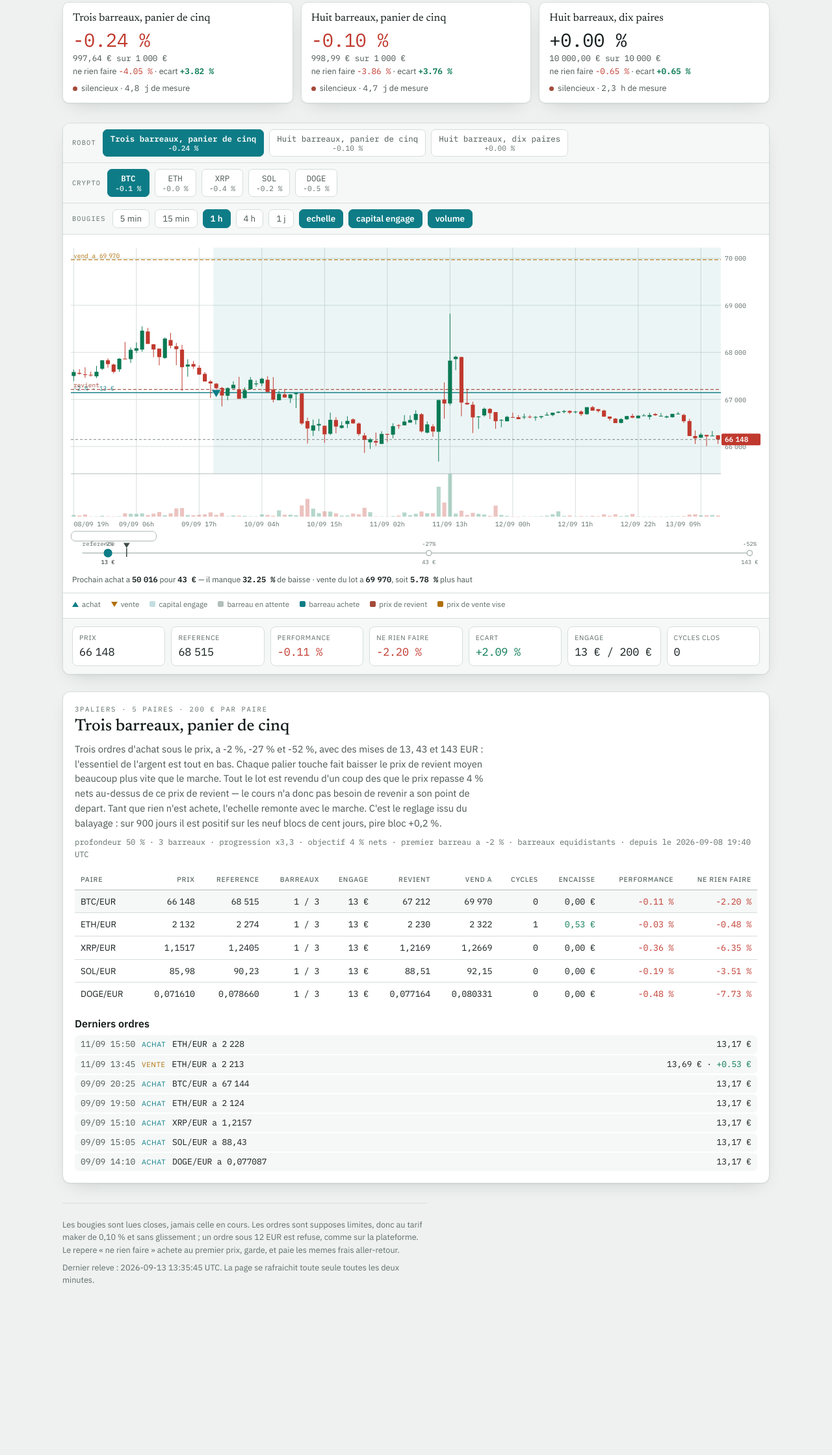
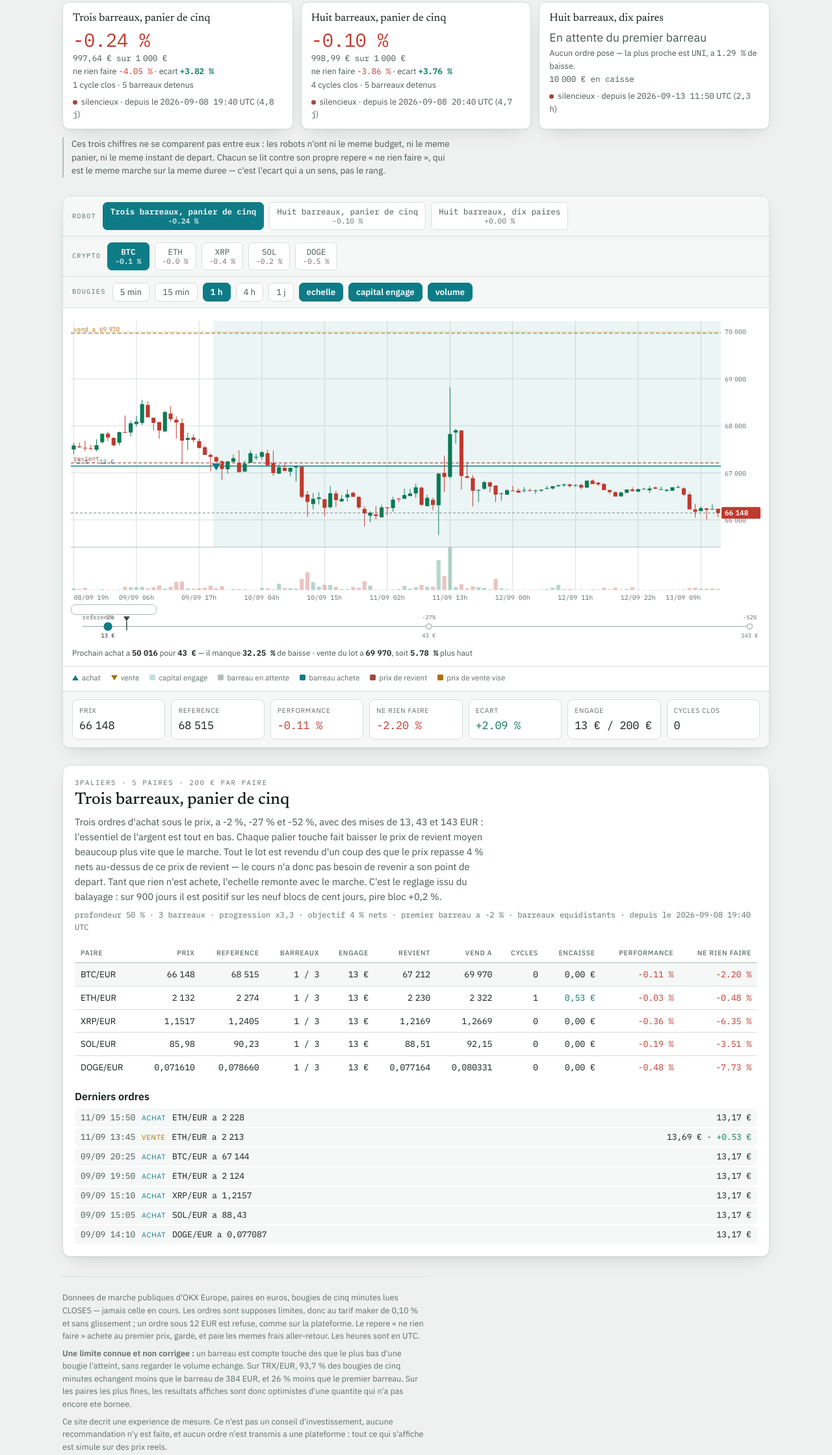
Before and after one commit to thomasMareel/claude-trading, a plain HTML site: page docs/paper.html in a window 1280 px wide. Shown: the part 305-2544 px from the top of the page at 65% size. Before the commit the page ends 2364 px from the top, so only its background shows below. Drawn offline with Linux system fonts and the light colour scheme.

Commit message:
Le site cessait d'etre aussi honnete que le depot : quatre corrections
Audit du site sous cinq angles — contenu, parcours, esthetique, confiance,
technique — puis synthese. Le defaut n'est pas reparti : il est unique et
systematique. L'appareil de precaution existe, dans les commentaires du code,
dans le rapport de validation, dans les messages de commit, et il ne franchit
jamais la frontiere de la page.

LE ROBOT QUI N'AVAIT RIEN FAIT S'AFFICHAIT COMME CELUI QUI GAGNE. Le profil a
dix paires, lance il y a deux heures, portait +0,00 % et un ecart de +0,50 % en
vert gras : le plus gros chiffre des trois cartes, pour zero barreau achete et
zero cycle. Tant qu'aucun barreau n'est touche, la carte dit desormais ce qui se
passe vraiment — « en attente du premier barreau », la paire la plus proche et
sa distance, la caisse. Les cartes portent aussi leur date de depart absolue,
leur nombre de cycles et de barreaux detenus.

ET LES TROIS CHIFFRES NE SE COMPARENT PAS entre eux : ni meme budget, ni meme
panier, ni meme instant de depart. Une phrase le dit sous les cartes, et rappelle
que c'est l'ecart a son propre repere qui a un sens, pas le rang.

LA PAGE DES SIMULATIONS ACCUEILLAIT SUR UN PALMARES que son propre auteur a
chiffre a -4,82 points d'illusion. Un bandeau le dit d'entree, et « du plus
rentable au moins rentable » devient « ranges par gain sur cette fenetre ».

LA LIMITE CONNUE DU MOTEUR n'etait ecrite que dans un message de commit : un
barreau est compte touche des que le plus bas d'une bougie l'atteint, sans
regarder le volume, et sur TRX/EUR 93,7 % des bougies de cinq minutes echangent
moins que le barreau de 384 EUR. C'est maintenant au pied de la page ou elle
mord. Les pieds de page nomment aussi la source — OKX Europe, paires en euros,
bougies closes, heures en UTC — et disent que ce site n'est pas un conseil
d'investissement, ce qu'aucune page n'ecrivait.

Deux liens de l'accueil renvoyaient vers protocole.md et README.md, qui
decrivent l'experience close hier : remplaces par le classement de liquidite et
le journal des changements. Et le graphique ne confisque plus le defilement au
doigt sur telephone, alors qu'il n'a ni zoom ni deplacement a offrir en echange.

Co-Authored-By: Claude Opus 5 <noreply@anthropic.com>

```diff
--- a/docs/marche.js
+++ b/docs/marche.js
@@ -68,7 +68,10 @@
       }, opts || {});
       this.svg = el("svg", { role: "img", "aria-label": this.o.aria || "graphique de marche" });
       this.svg.style.display = "block";
-      this.svg.style.touchAction = "none";
+      //  pan-y et non none : ce graphique n'a ni zoom ni deplacement au doigt, donc
+      //  confisquer le geste vertical prenait un demi-ecran de defilement en echange
+      //  de rien. Le reticule, lui, fonctionne toujours au survol et au glissement.
+      this.svg.style.touchAction = "pan-y";
       conteneur.appendChild(this.svg);
       this.info = document.createElement("div");
       this.info.className = "marche-info";
--- a/docs/paper.html
+++ b/docs/paper.html
@@ -74,6 +74,8 @@ header.tete p{max-width:64ch; color:var(--ink-2); margin:.7em 0 0}
 .pastille.vif{background:var(--hausse)} .pastille.froid{background:var(--blocage)}
 
 /* --- le simulateur --- */
+.avertissement{max-width:74ch; margin:-18px 0 28px; font-size:.84rem; color:var(--ink-2);
+  border-left:2px solid var(--rule-fort); padding-left:12px}
 .simu{background:var(--surface); border:1px solid var(--rule); border-radius:12px;
   box-shadow:var(--ombre); overflow:hidden; margin-bottom:26px}
 .barres{display:flex; flex-direction:column; gap:0;
@@ -167,6 +169,10 @@ footer{margin-top:30px; padding-top:16px; border-top:1px solid var(--rule);
 </header>
 
 <section class="compare" id="compare" aria-label="Comparaison des trois robots"></section>
+<p class="avertissement">Ces trois chiffres ne se comparent pas entre eux : les robots
+   n'ont ni le meme budget, ni le meme panier, ni le meme instant de depart. Chacun se
+   lit contre son propre repere « ne rien faire », qui est le meme marche sur la meme
+   duree — c'est l'ecart qui a un sens, pas le rang.</p>
 
 <section class="simu" aria-label="Le marche, robot par robot et crypto par crypto">
   <div class="barres">
@@ -195,10 +201,19 @@ footer{margin-top:30px; padding-top:16px; border-top:1px solid var(--rule);
 <section class="bloc" id="detail"></section>
 
 <footer>
-  <p>Les bougies sont lues closes, jamais celle en cours. Les ordres sont supposes
-     limites, donc au tarif maker de 0,10 % et sans glissement ; un ordre sous 12 EUR
-     est refuse, comme sur la plateforme. Le repere « ne rien faire » achete au premier
-     prix, garde, et paie les memes frais aller-retour.</p>
+  <p>Donnees de marche publiques d'OKX Europe, paires en euros, bougies de cinq minutes
+     lues CLOSES — jamais celle en cours. Les ordres sont supposes limites, donc au tarif
+     maker de 0,10 % et sans glissement ; un ordre sous 12 EUR est refuse, comme sur la
+     plateforme. Le repere « ne rien faire » achete au premier prix, garde, et paie les
+     memes frais aller-retour. Les heures sont en UTC.</p>
+  <p><b>Une limite connue et non corrigee :</b> un barreau est compte touche des que le
+     plus bas d'une bougie l'atteint, sans regarder le volume echange. Sur TRX/EUR, 93,7 %
+     des bougies de cinq minutes echangent moins que le barreau de 384 EUR, et 26 % moins
+     que le premier barreau. Sur les paires les plus fines, les resultats affiches sont
+     donc optimistes d'une quantite qui n'a pas encore ete bornee.</p>
+  <p>Ce site decrit une experience de mesure. Ce n'est pas un conseil d'investissement,
+     aucune recommandation n'y est faite, et aucun ordre n'est transmis a une plateforme :
+     tout ce qui s'affiche est simule sur des prix reels.</p>
   <p id="maj"></p>
 </footer>
 
@@ -250,15 +265,46 @@ function carte(d, id, i){
     <div class="gros num sourdine">—</div><div class="sous">pas encore de releve</div></article>`;
   const frais = (Date.now() - Date.parse(d.maj)) < 8*60000;
   const ecart = d.perf_total - d.hold_moyen;
+  const depart = new Date(d.depuis).toISOString().slice(0,16).replace("T"," ");
+  const barreaux = d.paires.reduce((a,p)=>a+p.barreaux,0);
+  const cycles = d.paires.reduce((a,p)=>a+p.cycles,0);
+  //  UN ROBOT QUI N'A RIEN ACHETE N'A PAS DE PERFORMANCE. Afficher +0,00 % et un
+  //  ecart vert le placait en tete des trois cartes alors qu'il n'avait pose
+  //  aucun ordre : le lecteur y lisait un vainqueur. Tant qu'aucun barreau n'est
+  //  touche, la carte dit ce qui se passe vraiment, c'est-a-dire rien encore.
+  if (!barreaux && !cycles) {
+    const proche = d.paires.reduce((m,p) => {
+      const l = (p.echelle||[]).find(b => !b.rempli && !b.mort);
+      if (!l) return m;
+      const dist = p.prix / l.prix - 1;
+      return (m === null || dist < m.dist) ? {dist, paire:p.paire} : m;
+    }, null);
+    return `<article class="carte">
+      <div class="nom">${esc(t)}</div>
+      <div class="gros sourdine" style="font-size:1.12rem;font-family:inherit;
+        line-height:1.3;margin:.35em 0 .1em">En attente du premier barreau</div>
+      <div class="sous">Aucun ordre pose${proche ? ` — la plus proche est
+        <span class="num">${esc(proche.paire.split("/")[0])}</span>, a
+        <span class="num">${(proche.dist*100).toFixed(2)} %</span> de baisse` : ""}.</div>
+      <div class="sous num">${eur(d.budget_total,0)} en caisse</div>
+      <div class="sous" style="margin-top:5px">
+        <span class="pastille ${frais?"vif":"froid"}"></span>${frais?"en marche":"silencieux"}
+        · depuis le <span class="num">${depart}</span> UTC
+        (<span class="num">${duree(Date.now()-d.depuis)}</span>)</div>
+    </article>`;
+  }
   return `<article class="carte">
     <div class="nom">${esc(t)}</div>
     <div class="gros num ${sgn(d.perf_total)}">${pct(d.perf_total)}</div>
     <div class="sous num">${eur(d.equity_total)} sur ${eur(d.budget_total,0)}</div>
     <div class="sous">ne rien faire <span class="num ${sgn(d.hold_moyen)}">${pct(d.hold_moyen)}</span>
       · ecart <span class="num ${sgn(ecart)}"><b>${pct(ecart)}</b></span></div>
+    <div class="sous">${cycles} cycle${cycles>1?"s":""} clos ·
+      ${barreaux} barreau${barreaux>1?"x":""} detenu${barreaux>1?"s":""}</div>
     <div class="sous" style="margin-top:5px">
-      <span class="pastille ${frais?"vif":"froid"}"></span>${frais?"en marche":"silencieux"} ·
-      <span class="num">${duree(Date.now()-d.depuis)}</span> de mesure</div>
+      <span class="pastille ${frais?"vif":"froid"}"></span>${frais?"en marche":"silencieux"}
+      · depuis le <span class="num">${depart}</span> UTC
+      (<span class="num">${duree(Date.now()-d.depuis)}</span>)</div>
   </article>`;
 }
 
```
Also changed, not shown: docs/index.html (+8 -5 lines), docs/simulations.template.html (+17 -1 lines).
